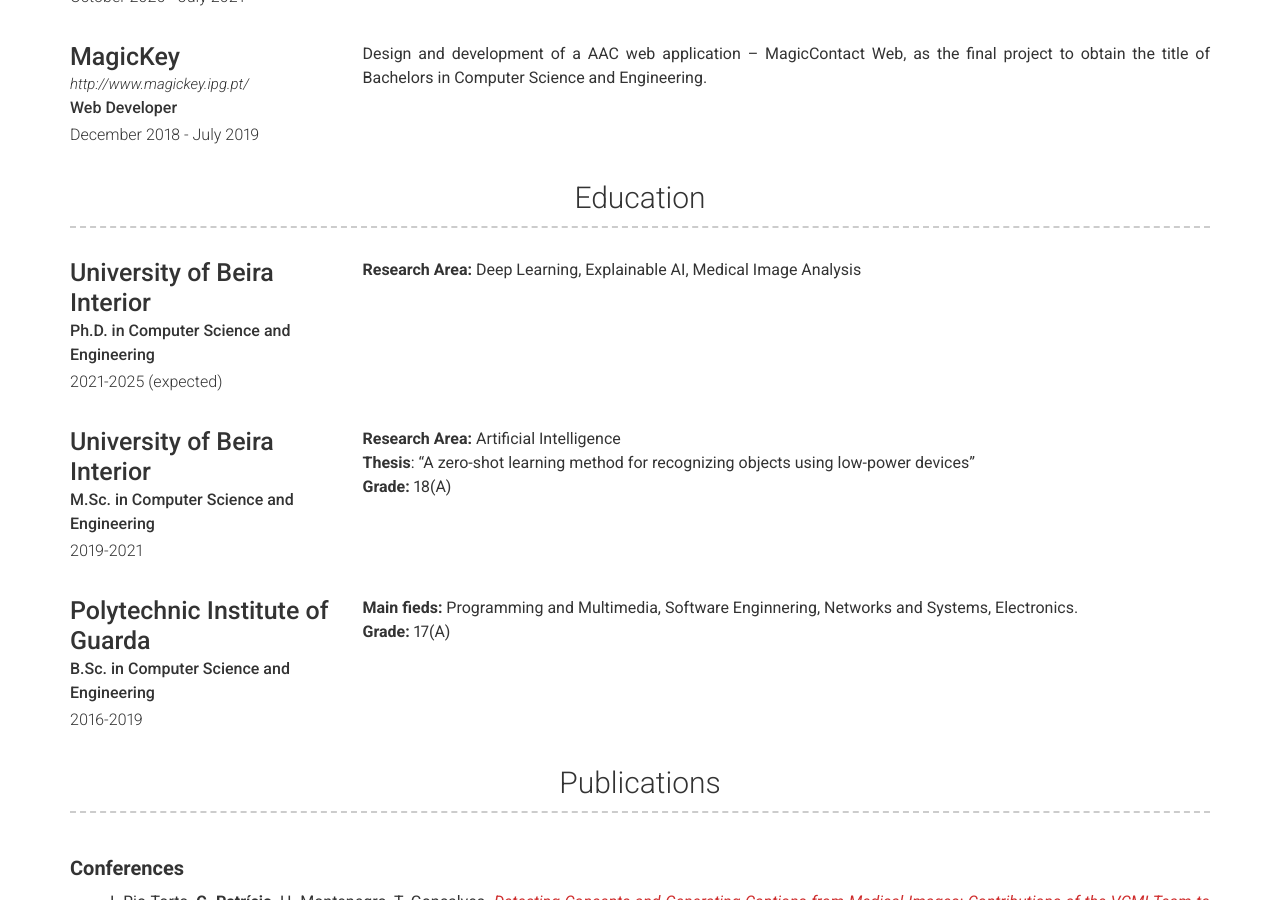
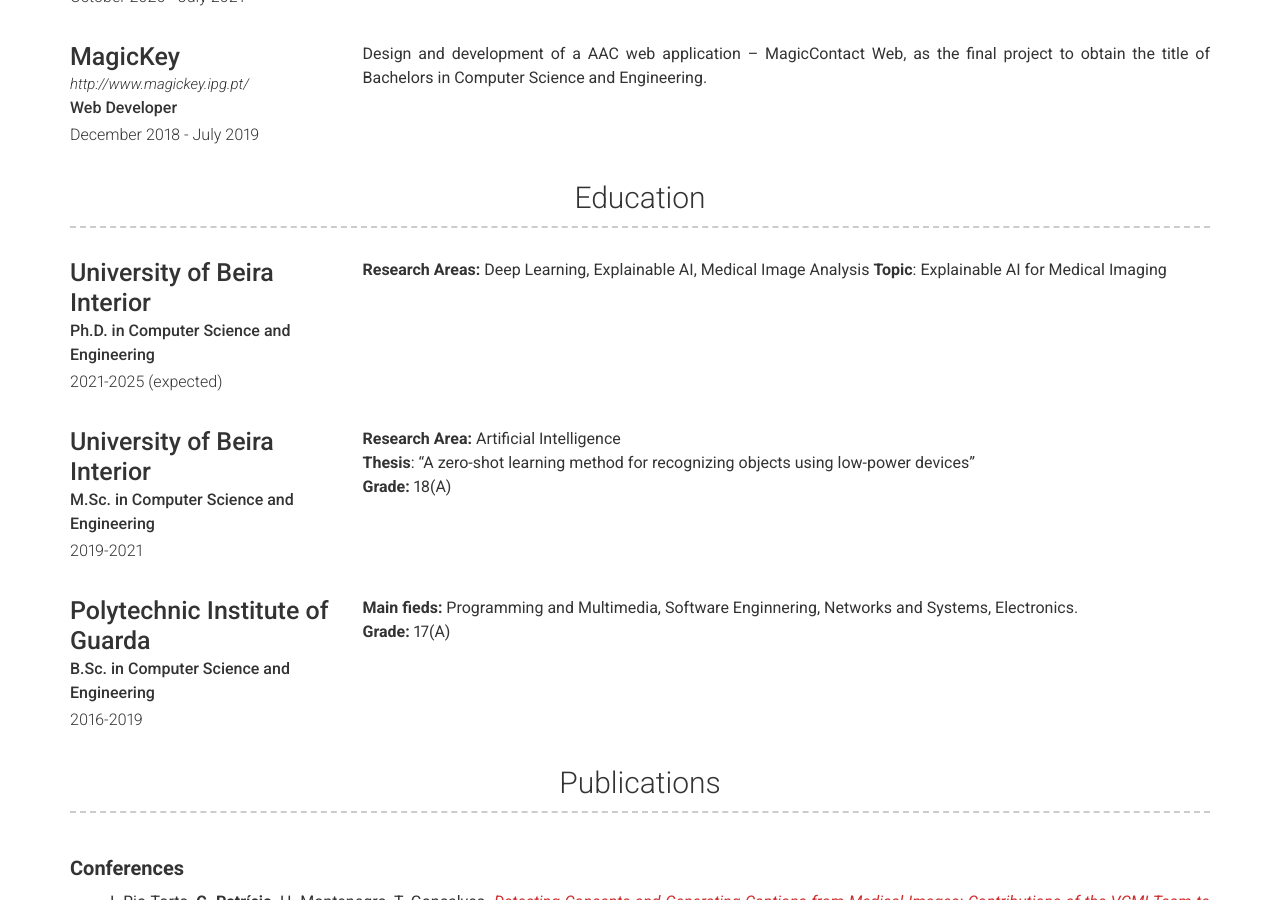
Before and after one commit to CristianoPatricio/cristianopatricio.github.io, a Jekyll site: the page built from index.md, in a window 1280 px wide and 900 px high, scrolled down 1260 px. Built offline with Jekyll 4.4.1, drawn with Linux system fonts in a browser that asks for light colours; nearby versions of some CDN libraries.

Commit message:
Update education.yml

```diff
--- a/_data/education.yml
+++ b/_data/education.yml
@@ -4,7 +4,8 @@
   dates: 2021-2025 (expected)
   qualification: Ph.D. in Computer Science and Engineering
   description: > # this will include new lines to allow paragraphs
-    **Research Area:** Deep Learning, Explainable AI, Medical Image Analysis
+    **Research Areas:** Deep Learning, Explainable AI, Medical Image Analysis
+    **Topic**: Explainable AI for Medical Imaging
 
 - layout: left
   name: University of Beira Interior
```
